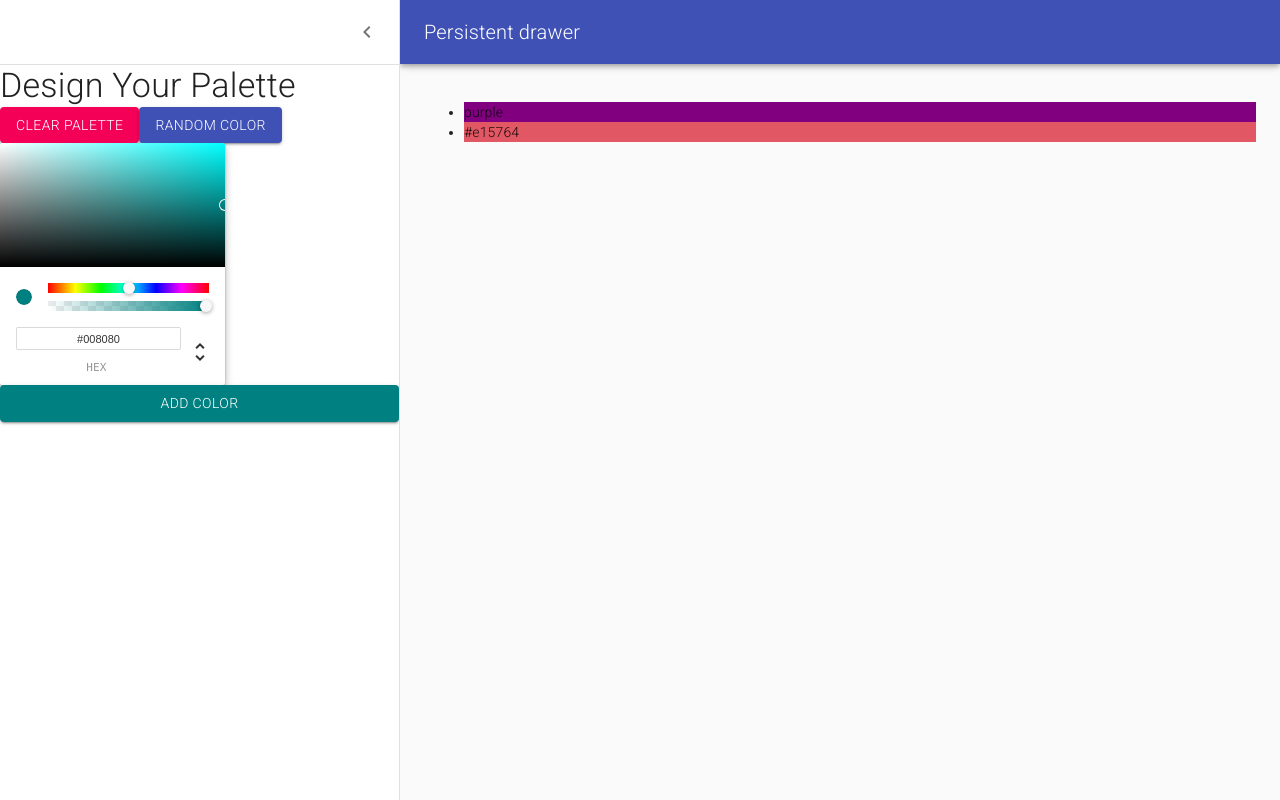
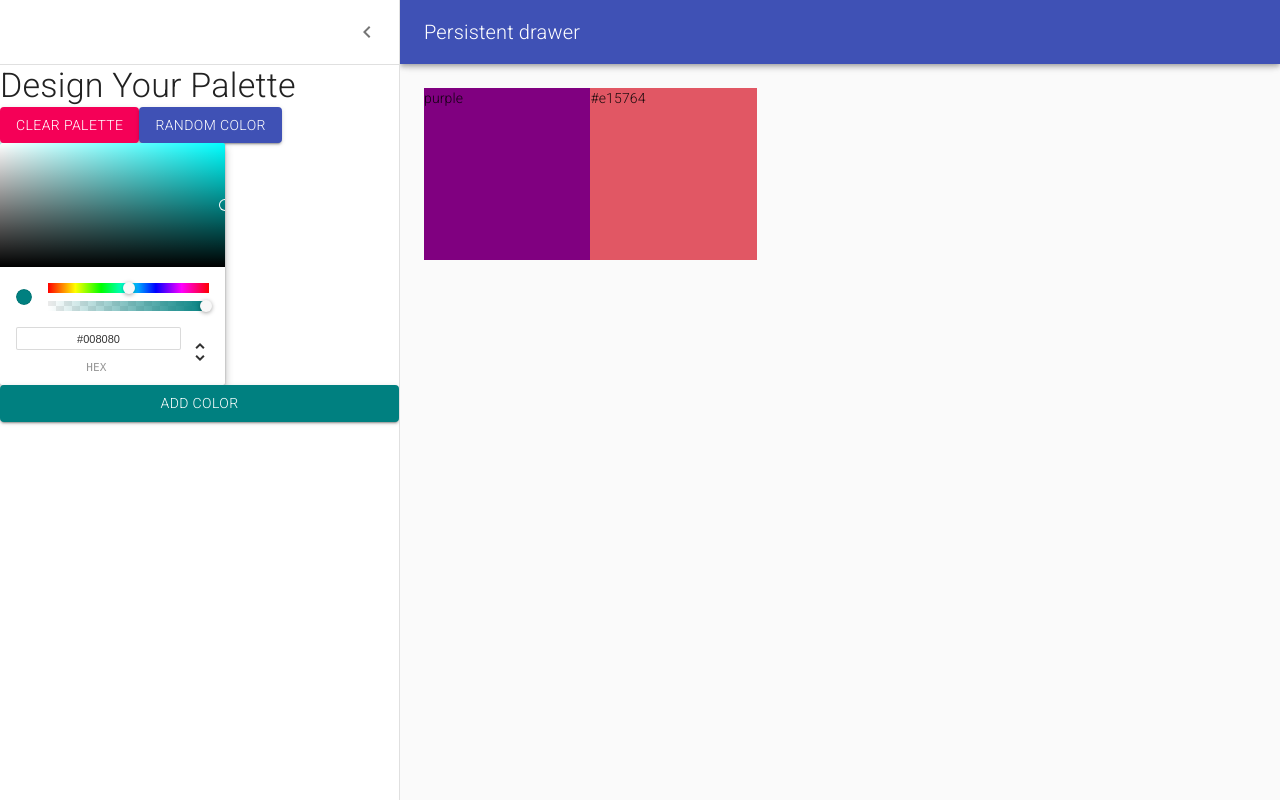
Before and after one commit to tynail/massive-color-project, a React (Create React App) app: page /palette/new in a window 1280 px wide. Built offline with nearby package versions, Linux system fonts and the light colour scheme.

Commit message:
Add DraggableColorBox

```diff
--- /dev/null
+++ b/src/DraggableColorBox.js
@@ -0,0 +1,27 @@
+import React from "react";
+import { withStyles } from "@material-ui/styles";
+
+const styles = {
+  root: {
+    width: "20%",
+    height: "25%",
+    margin: "0 auto",
+    display: "inline-block",
+    position: "relative",
+    cursor: "pointer",
+    marginBottom: "-4.5px",
+  },
+};
+
+const DraggableColorBox = (props) => {
+  return (
+    <div
+      className={props.classes.root}
+      style={{ backgroundColor: props.color }}
+    >
+      {props.color}
+    </div>
+  );
+};
+
+export default withStyles(styles)(DraggableColorBox);
--- a/src/NewPaletteForm.js
+++ b/src/NewPaletteForm.js
@@ -12,6 +12,7 @@
 import ChevronLeftIcon from "@material-ui/icons/ChevronLeft";
 import { ChromePicker } from "react-color";
 import Button from "@material-ui/core/Button";
+import DraggableColorBox from "./DraggableColorBox";
 const drawerWidth = 400;
 
 const styles = (theme) => ({
@@ -55,7 +56,8 @@
   },
   content: {
     flexGrow: 1,
-    padding: theme.spacing.unit * 3,
+    height: "calc(100vh - 64px)",
+    padding: theme.spacing(3),
     transition: theme.transitions.create("margin", {
       easing: theme.transitions.easing.sharp,
       duration: theme.transitions.duration.leavingScreen,
@@ -169,11 +171,9 @@
           })}
         >
           <div className={classes.drawerHeader} />
-          <ul>
-            {this.state.colors.map((color) => (
-              <li style={{ backgroundColor: color }}>{color}</li>
-            ))}
-          </ul>
+          {this.state.colors.map((color) => (
+            <DraggableColorBox color={color} />
+          ))}
         </main>
       </div>
     );
```
